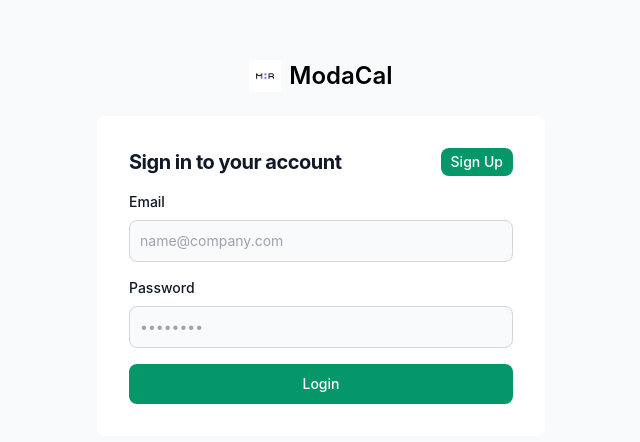
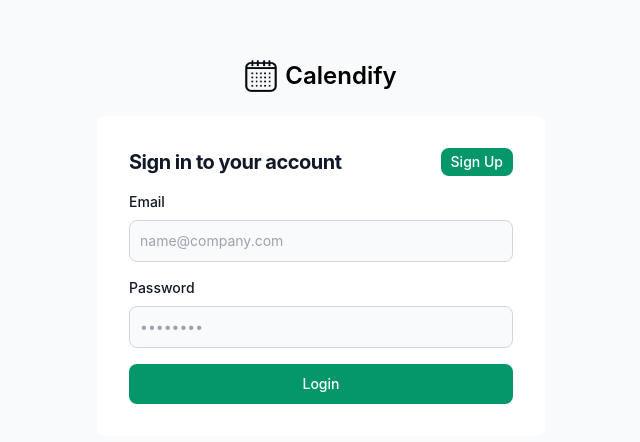
Before and after one commit to ArthurRbn/Calendify, a React (Create React App) app in the folder modacal-frontend/: page /authenticate in a window 1280 px wide. Shown: the part 152-594 px from the top of the page, without its empty margins (319-959 px from the left). Built offline with nearby package versions, Linux system fonts and the light colour scheme; no server answers.

Commit message:
feat: handle appointments conflict

```diff
--- a/modacal-frontend/public/index.html
+++ b/modacal-frontend/public/index.html
@@ -2,12 +2,12 @@
 <html lang="en">
   <head>
     <meta charset="utf-8" />
-    <link rel="icon" href="%PUBLIC_URL%/modaIcon.webp" />
+    <link rel="icon" href="%PUBLIC_URL%/logo.png" />
     <meta name="viewport" content="width=device-width, initial-scale=1" />
     <meta name="theme-color" content="#000000" />
     <meta
       name="description"
-      content="ModaCal is a web application that allows users to arrange appointments between vendors and buyers."
+      content="Calendify is a web application that allows users to arrange appointments between vendors and buyers."
     />
     <link rel="apple-touch-icon" href="%PUBLIC_URL%/logo192.png" />
     <!--
@@ -24,7 +24,7 @@
       work correctly both with client-side routing and a non-root public URL.
       Learn how to configure a non-root public URL by running `npm run build`.
     -->
-    <title>ModaCal</title>
+    <title>Calendify</title>
   </head>
   <body>
     <noscript>You need to enable JavaScript to run this app.</noscript>
--- a/modacal-frontend/src/components/AppointmentModal.tsx
+++ b/modacal-frontend/src/components/AppointmentModal.tsx
@@ -1,8 +1,7 @@
 import React from 'react';
 import {useSnackbar} from "notistack";
-import {useAddAppointment} from "../hooks/useAppointments";
+import {useAddAppointment, useAppointments} from "../hooks/useAppointments";
 import {useBuyers} from "../hooks/useBuyers";
-import app from "../App";
 
 export enum AppointmentType {
   VIRTUAL = 'virtual',
@@ -22,6 +21,7 @@
 export const AppointmentModal: React.FC = () => {
   const {enqueueSnackbar} = useSnackbar();
   const {data: buyers, isFetched} = useBuyers();
+  const {data: appointments} = useAppointments()
   const addAppointmentMutation = useAddAppointment();
   const [isModalOpen, setIsModalOpen] = React.useState<boolean>(false);
   const [error, setError] = React.useState<string | undefined>(undefined);
@@ -29,6 +29,21 @@
     title: '',
     type: AppointmentType.PHYSICAL
   });
+
+  const isAppointmentConflict = () => {
+    return appointments && appointments.some((a: Appointment) => {
+      const start = new Date(appointment.startTime!);
+      const end = new Date(appointment.endTime!);
+      const existingStart = new Date(a.startTime!);
+      const existingEnd = new Date(a.endTime!);
+
+      return (
+        (start >= existingStart && start < existingEnd) ||
+        (end > existingStart && end <= existingEnd) ||
+        (start <= existingStart && end >= existingEnd)
+      );
+    })
+  }
 
   const handleSubmit = async (event: React.FormEvent) => {
     event.preventDefault();
@@ -45,9 +60,13 @@
     } else if (appointment.buyerId === undefined) {
       setError('A buyer must be selected.');
       return;
+    } else if (isAppointmentConflict()) {
+      setError('There is a conflicting appointment.');
+      return;
     } else {
       setError(undefined);
     }
+
 
     addAppointmentMutation.mutate(appointment, {
       onSuccess: () => {
--- a/modacal-frontend/src/pages/Authenticate.tsx
+++ b/modacal-frontend/src/pages/Authenticate.tsx
@@ -65,10 +65,10 @@
         <a href='#' className='flex items-center mb-6 text-2xl font-semibold'>
           <img
             className='w-8 h-8 mr-2'
-            src='/modaIcon.webp'
+            src='/logo.png'
             alt='logo'
           />
-          ModaCal
+          Calendify
         </a>
         <div className='w-full bg-white rounded-lg max-w-md'>
           <div className='p-8 space-y-4'>
--- a/modacal-frontend/src/pages/Home.tsx
+++ b/modacal-frontend/src/pages/Home.tsx
@@ -73,16 +73,15 @@
       <nav
         className="bg-white w-full z-20 top-0 start-0 border-b border-gray-200">
         <div className="max-w-screen-xl flex flex-wrap items-center justify-between mx-auto p-4">
-          <a href="https://www.modaresa.com/" className="flex items-center space-x-3">
-            <img src="/modaIcon.webp" className="h-16" alt="ModaCal Logo"/>
+          <a href="https://www.arthurrobine.fr/" className="flex items-center space-x-3">
+            <img src="/logo.png" className="h-16" alt="Calendar Logo"/>
             <span className="self-center text-2xl font-semibold whitespace-nowrap">
-              ModaCal
+              Calendify
             </span>
           </a>
           <div className="flex">
             <BuyerModal/>
             <AppointmentModal/>
-
             <button
               type="button"
               onClick={logout}
@@ -104,6 +103,9 @@
           style={{height: 500}}
           onDoubleClickEvent={onDoubleClickEvent}
         />
+        <p className="mt-1 ml-4 text-sm text-gray-500" id="calendar_help">
+          Double click on an element to see more details.
+        </p>
       </div>
 
 
@@ -170,19 +172,19 @@
               </div>
               <div className="flex items-start space-x-4 rtl:space-x-reverse mb-5">
                 <div>
-                  <div className="text-base font-normal text-gray-500 dark:text-gray-400 mb-2">Buyer</div>
+                  <div className="text-base font-normal text-gray-500 mb-2">Buyer</div>
                   <span className="text-gray-900 dark:text-white text-base font-medium block">
                     {buyers.find(b => b.id === selectedEvent?.buyerId)?.name || 'Buyer not found'}
                   </span>
                 </div>
                 <div>
-                  <div className="text-base font-normal text-gray-500 dark:text-gray-400 mb-3">Duration</div>
+                  <div className="text-base font-normal text-gray-500 mb-2">Duration</div>
                   <span className="text-gray-900 dark:text-white text-base font-medium block">30 min</span>
                 </div>
                 <div>
-                  <div className="text-base font-normal text-gray-500 dark:text-gray-400 mb-3">Meeting Type
+                  <div className="text-base font-normal text-gray-500 mb-2">Meeting Type
                   </div>
-                  <span className="text-gray-900 dark:text-white text-base font-medium block">
+                  <span className="text-gray-900 text-base font-medium block">
                     {selectedEvent?.type === AppointmentType.PHYSICAL ? "In person" : "Remote"}
                   </span>
                 </div>
```
Also changed, not shown: modacal-frontend/public/logo.png (added), modacal-frontend/public/manifest.json, modacal-frontend/public/modaIcon.webp (deleted).
